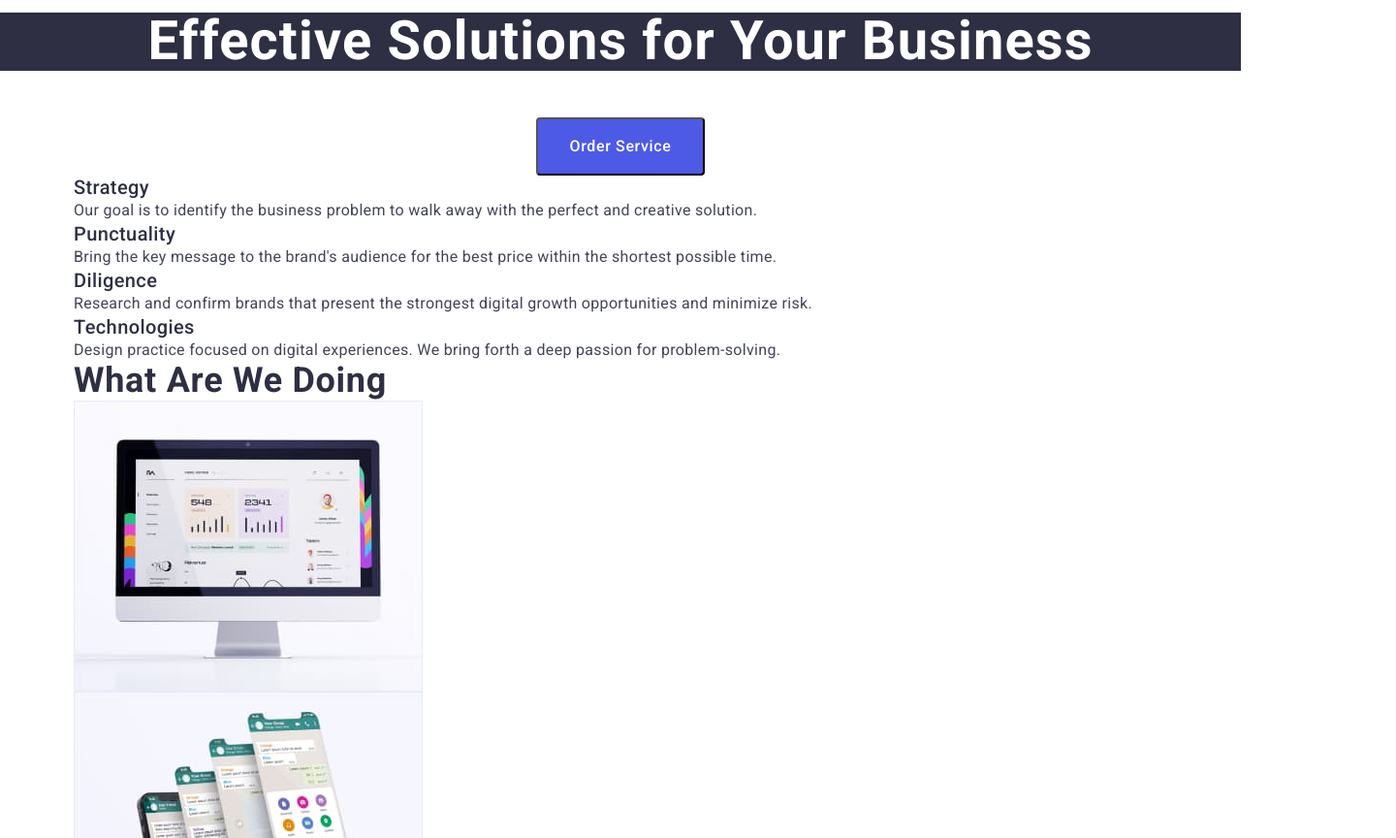
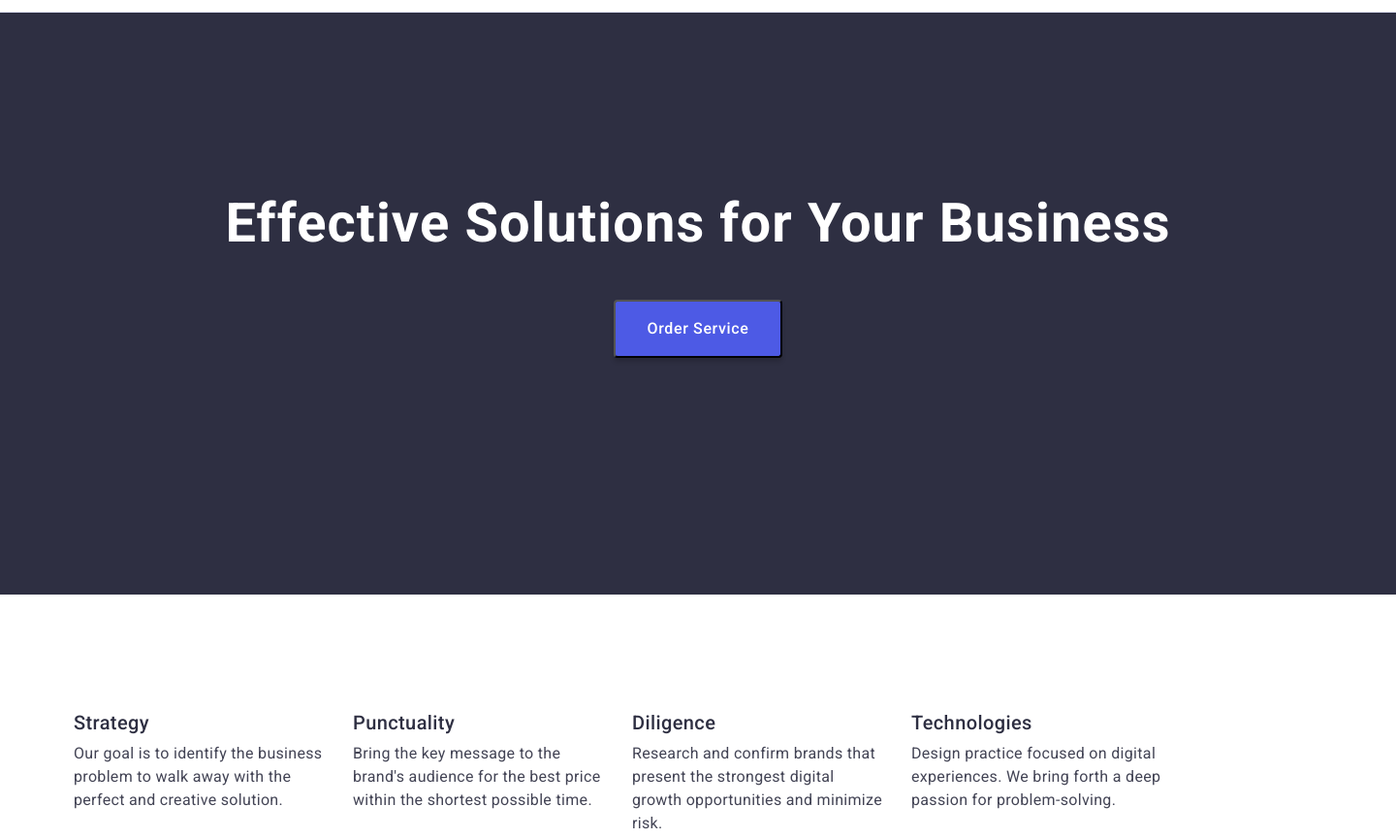
Before and after one commit to VasylysaSkyba/goit-markup-hw-03, a plain HTML site: page index.html in a window 1280 px wide. Shown: the part 60-924 px from the top of the page at 97% size, 1440 px wide, since content can reach past the window. Drawn offline with nearby package versions, Linux system fonts and the light colour scheme.

Commit message:
оформлення hero, feature

```diff
--- a/css/styles.css
+++ b/css/styles.css
@@ -50,10 +50,17 @@ img {
 }
 
 /*======================= HEADER =======================*/
+.section {
+  padding-top: 120px;
+  padding-bottom: 120px;
+
+}
+
 .header {
 padding-top: 24px;
 padding-bottom: 24px;
 border-bottom: 1px solid #E7E9FC;
+width: 1440px;
 }
 .header-container {
   display: flex;
@@ -151,6 +158,10 @@ align-items: center;
 /*======================= HERO =======================*/
 .hero {
   text-align: center;
+  margin-bottom: 120px;
+  width: 1440px;
+  height: 600px;
+  background: #2E2F42;
 
 }
 .hero-titel {
@@ -160,8 +171,9 @@ align-items: center;
   letter-spacing: 0.02em;
   background: var(--primary-text-color);
   color: var(--white-color);
+  padding-top: 188px;
+  padding-bottom: 0;
   margin-bottom: 48px;
-
 }
 
 .modal-btn {
@@ -179,7 +191,8 @@ align-items: center;
   color: var(--white-color);
   display: inline-block;
   border-radius: 4px;
-
+  margin-top: 0;
+  box-shadow: 0px 4px 4px rgba(0, 0, 0, 0.15);
 }
 
 .modal-btn:hover,
@@ -191,13 +204,14 @@ align-items: center;
 
 
 /*======================= FEATURE =======================*/
-
 .feature-subtitle {
   font-weight: 500;
   font-size: 20px;
   line-height: 1.2;
   letter-spacing: 0.02em;
   color: var(--primary-text-color);
+  margin-bottom: 8px;
+
 }
 
 .feature-text {
@@ -205,12 +219,25 @@ align-items: center;
   line-height: 1.5;
   letter-spacing: 0.02em;
   color: var(--secondary-text-color);
+  width: 264px;
+  margin-right: 24px;
+
 }
+
 
 .feature-title,
 .filter-title {
   display: none;
 }
+
+.feature-list {
+display: flex;
+
+
+  }
+.feacture {
+    margin-bottom: 120px;
+  }
 
 /*======================= WORK =======================*/
 .works-title {
--- a/index.html
+++ b/index.html
@@ -57,30 +57,31 @@ https://cdn.jsdelivr.net/npm/modern-normalize@1.1.0/modern-normalize.min.css
 
       <!--FEATURE-->
       <section class="feature container">
+        <div class="">
         <h2 class="feature-title">Features</h2>
         <ul class="feature-list">
-          <li>
+          <li class="feacture-item">
             <h3 class="feature-subtitle">Strategy</h3>
             <p class="feature-text">
               Our goal is to identify the business problem to walk away with the
               perfect and creative solution.
             </p>
           </li>
-          <li>
+          <li class="feacture-item">
             <h3 class="feature-subtitle">Punctuality</h3>
             <p class="feature-text">
               Bring the key message to the brand's audience for the best price
               within the shortest possible time.
             </p>
           </li>
-          <li>
+          <li class="feacture-item">
             <h3 class="feature-subtitle">Diligence</h3>
             <p class="feature-text">
               Research and confirm brands that present the strongest digital
               growth opportunities and minimize risk.
             </p>
           </li>
-          <li>
+          <li class="feacture-item">
             <h3 class="feature-subtitle">Technologies</h3>
             <p class="feature-text">
               Design practice focused on digital experiences. We bring forth a
@@ -88,9 +89,11 @@ https://cdn.jsdelivr.net/npm/modern-normalize@1.1.0/modern-normalize.min.css
             </p>
           </li>
         </ul>
+        </div>
       </section>
       <!--WORK-->
-      <section class="works container">
+      <section class="works section">
+        <div class="container">
         <h2 class="works-title">What are we doing</h2>
 
         <ul class="works-list">
@@ -122,9 +125,11 @@ https://cdn.jsdelivr.net/npm/modern-normalize@1.1.0/modern-normalize.min.css
             />
           </li>
         </ul>
+        </div>
       </section>
       <!--TEAM-->
-      <section class="team container">
+      <section class="team section">
+        <div class="container">
         <h2 class="team-title">Our Team</h2>
         <ul class="team-list">
           <li class="team-item">
@@ -175,6 +180,7 @@ https://cdn.jsdelivr.net/npm/modern-normalize@1.1.0/modern-normalize.min.css
             <p class="team-position">UI Designer</p>
           </li>
         </ul>
+        </div>
       </section>
     </main>
     <!--FOOTER-->
```
Also changed, not shown: portfolio.html (+2 -2 lines).
